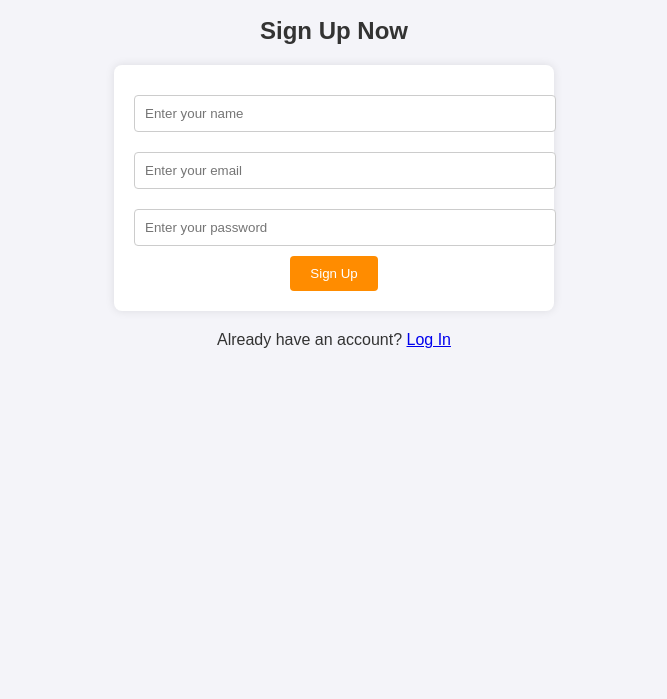
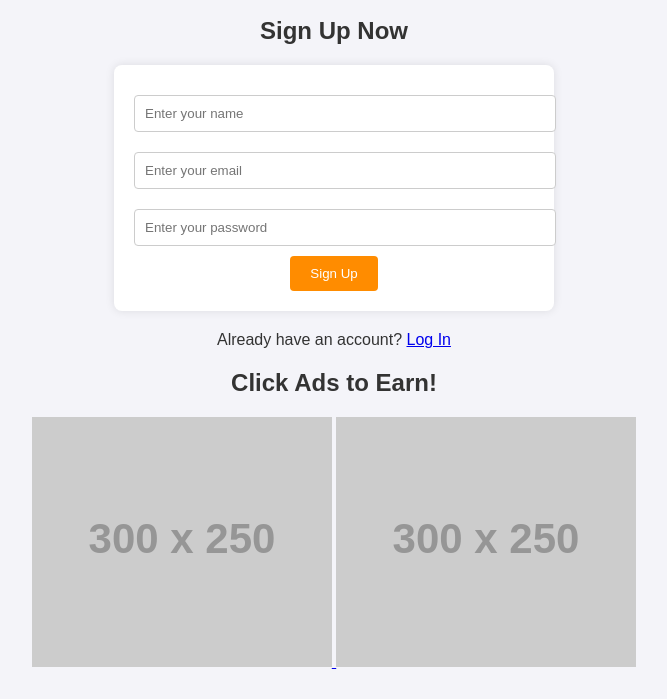
Before and after one commit to thechinrey/EarnBitClick, a plain HTML site: page index.html in a window 1280 px wide. Shown: the part 129-828 px from the top of the page, without its empty margins (306-973 px from the left). Before the commit the page ends 800 px from the top, so only its background shows below. Drawn offline with Linux system fonts and the light colour scheme; placeholder pictures from the web are drawn by us.

Commit message:
Add files via upload

```diff
--- a/index.html
+++ b/index.html
@@ -58,3 +58,16 @@
     <p>Already have an account? <a href="#">Log In</a></p>
 </body>
 </html>
+
+
+
+
+<h2>Click Ads to Earn!</h2>
+<div id="ads">
+    <a href="https://example.com" target="_blank">
+        <img src="https://via.placeholder.com/300x250?text=Ad+1" alt="Ad 1">
+    </a>
+    <a href="https://example.com" target="_blank">
+        <img src="https://via.placeholder.com/300x250?text=Ad+2" alt="Ad 2">
+    </a>
+</div>
```
